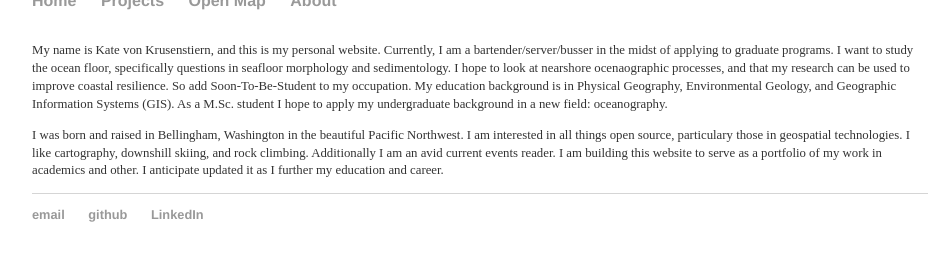
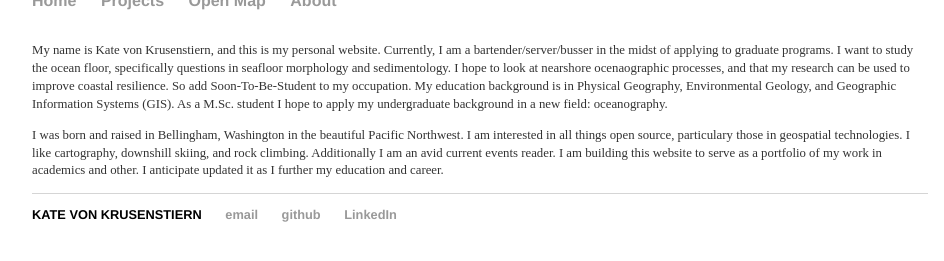
Before and after one commit to maptheabyss/kvonkrusenstiern.github.io, a Jekyll site: the page built from about/index.html, in a window 1280 px wide, cut to the strip 388-649 px from the top of the page. Shown: the whole strip, without its empty margins (160-1104 px from the left). Built offline with Jekyll 4.4.1, drawn with Linux system fonts in a browser that asks for light colours.

Commit message:
Update default.html

```diff
--- a/_layouts/default.html
+++ b/_layouts/default.html
@@ -23,6 +23,7 @@
 			</div><!-- /.container -->
 			<footer>
 	    		<ul>
+	        		<li> <b>KATE VON KRUSENSTIERN</b></li>
 	        		<li><a href="mailto:kvonkrus@gmail.com">email</a></li>
 	        		<li><a href="https://github.com/kvonkrusenstiern">github</a></li>
 	        		<li><a href="https://www.linkedin.com/in/kate-von-krusenstiern-a84b89a9?trk=hp-identity-name">LinkedIn</a></li>
```
